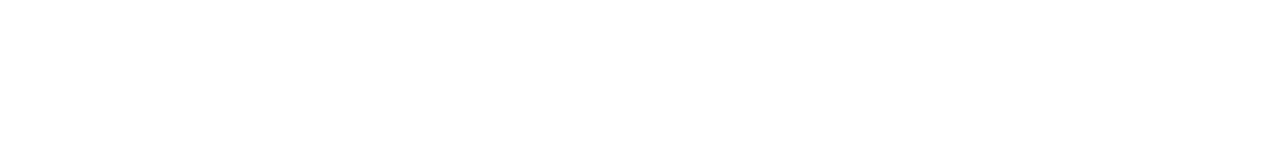
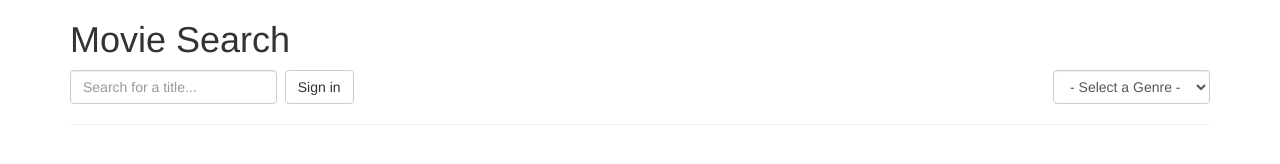
Before and after one commit to bwreid/movie-search-with-branching, a website: page src/index.html in a window 1280 px wide. Drawn offline with nearby package versions, Linux system fonts and the light colour scheme.

Commit message:
Set up search form
* Add form with search field for movie
* Add unpopulated drop down field for genres
* Add title to page

```diff
--- a/src/index.html
+++ b/src/index.html
@@ -6,7 +6,26 @@
     <link href="https://maxcdn.bootstrapcdn.com/bootstrap/3.3.6/css/bootstrap.min.css" rel="stylesheet" crossorigin="anonymous">
     <script src="https://ajax.googleapis.com/ajax/libs/jquery/2.1.4/jquery.min.js"></script>
   </head>
-  <body>
+  <body class="container">
+    <h1>Movie Search</h1>
+
+    <form class="form-inline">
+      <div class="form-group">
+        <label class="sr-only" for="movie-title">Movie Title</label>
+        <input type="text" class="form-control" id="movie-title" placeholder="Search for a title...">
+      </div>
+      <div class="form-group">
+        <label class="sr-only" for="movie-genre">Genre</label>
+      </div>
+
+      <button type="submit" class="btn btn-default">Sign in</button>
+
+      <select type="text" class="form-control pull-right" id="movie-genre">
+        <option value="">- Select a Genre -</option>
+      </select>
+    </form>
+
+    <hr>
 
     <script src="./main.js"></script>
   </body>
```
